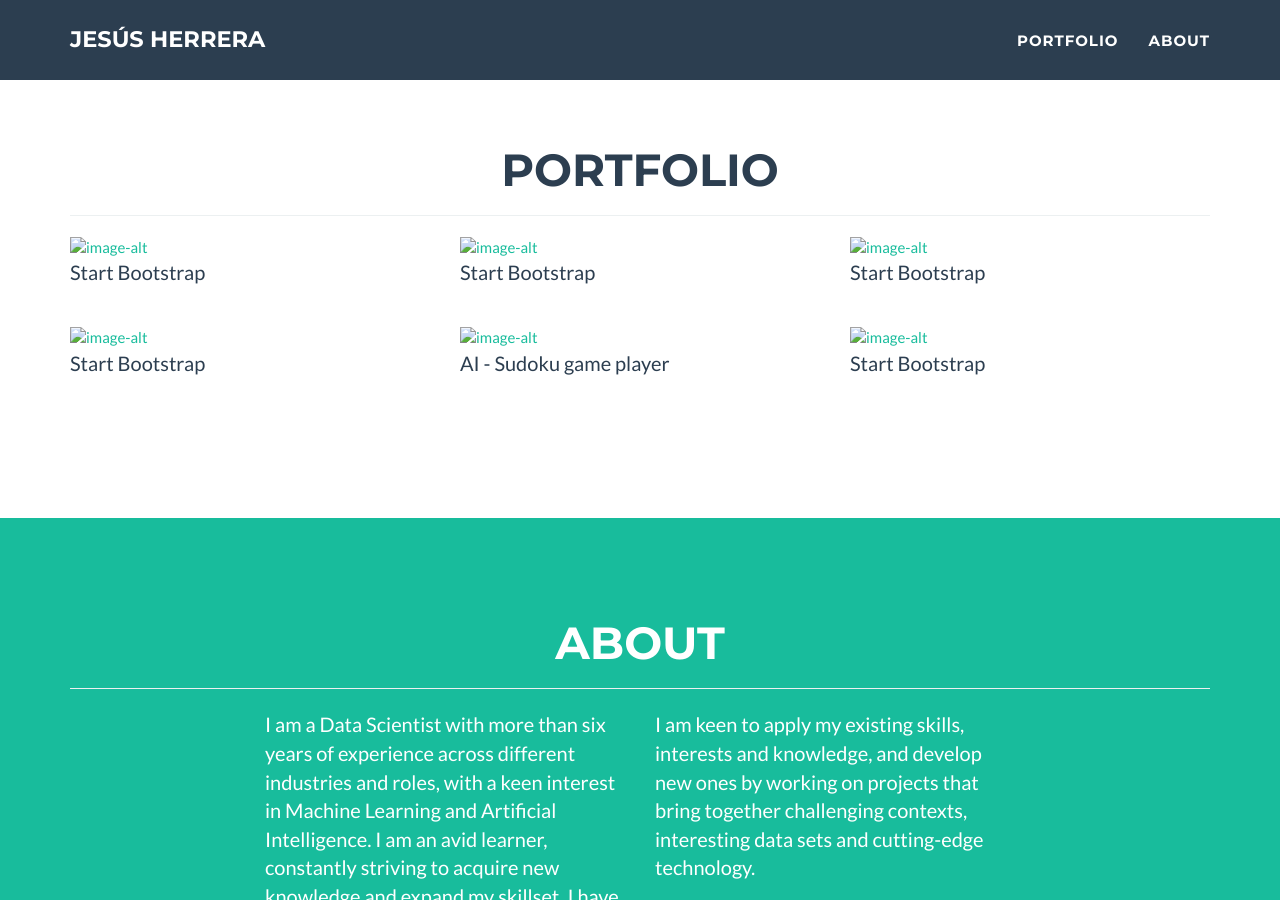
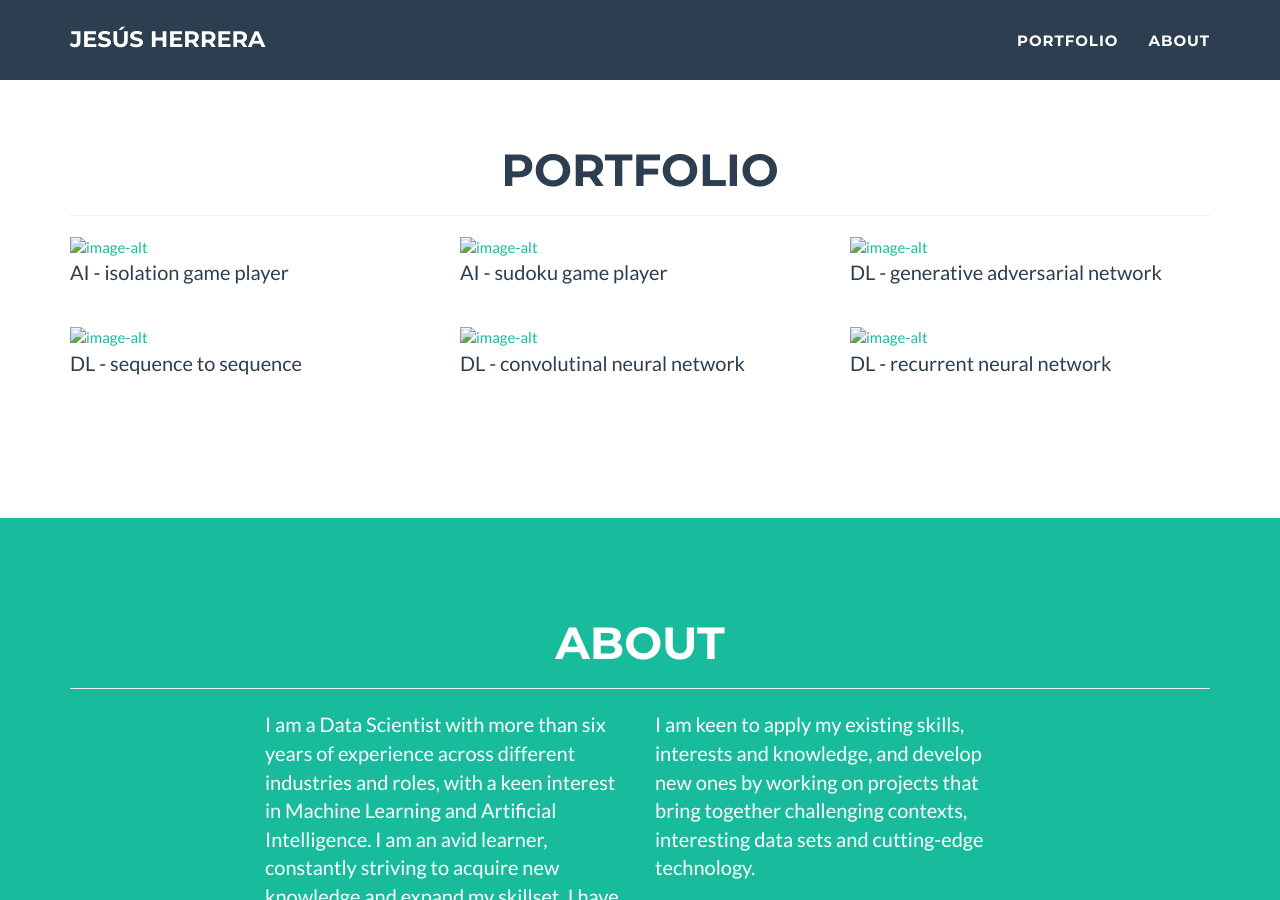
Before and after one commit to chuyh/chuyh.github.io, a Jekyll site: the page built from _posts/2014-07-17-project-2.markdown, in a window 1280 px wide and 900 px high, scrolled down 336 px. Built offline with Jekyll 4.4.1, drawn with Linux system fonts in a browser that asks for light colours.

Commit message:
test
test

```diff
--- a/_posts/2014-07-13-project-6.markdown
+++ b/_posts/2014-07-13-project-6.markdown
@@ -5,7 +5,7 @@ date: 2014-07-15
 img: bike_.jpg
 alt: image-alt
 project-date: April 2014
-client: AI - Sudoku game player
+client: DL - convolutinal neural network
 category: Web Development
 description: Use this area of the page to describe your project. The icon above is part of a free icon set by <a href="https://sellfy.com/p/8Q9P/jV3VZ/">Flat Icons</a>. On their website, you can download their free set with 16 icons, or you can purchase the entire set with 146 icons for only $12!
 
--- a/_posts/2014-07-14-project-5.markdown
+++ b/_posts/2014-07-14-project-5.markdown
@@ -5,7 +5,7 @@ date: 2014-07-14
 img: bike_.jpg
 alt: image-alt
 project-date: April 2014
-client: Start Bootstrap
+client: DL - recurrent neural network
 category: Web Development
 description: Use this area of the page to describe your project. The icon above is part of a free icon set by <a href="https://sellfy.com/p/8Q9P/jV3VZ/">Flat Icons</a>. On their website, you can download their free set with 16 icons, or you can purchase the entire set with 146 icons for only $12!
 
--- a/_posts/2014-07-15-project-4.markdown
+++ b/_posts/2014-07-15-project-4.markdown
@@ -5,7 +5,7 @@ date: 2014-07-15
 img: tour_.jpg
 alt: image-alt
 project-date: April 2014
-client: Start Bootstrap
+client: DL - sequence to sequence
 category: Web Development
 description: Use this area of the page to describe your project. The icon above is part of a free icon set by <a href="https://sellfy.com/p/8Q9P/jV3VZ/">Flat Icons</a>. On their website, you can download their free set with 16 icons, or you can purchase the entire set with 146 icons for only $12!
 
--- a/_posts/2014-07-16-project-3.markdown
+++ b/_posts/2014-07-16-project-3.markdown
@@ -5,7 +5,7 @@ date: 2014-07-16
 img: circus.png
 alt: image-alt
 project-date: April 2014
-client: Start Bootstrap
+client: DL - generative adversarial network
 category: Web Development
 description: Use this area of the page to describe your project. The icon above is part of a free icon set by <a href="https://sellfy.com/p/8Q9P/jV3VZ/">Flat Icons</a>. On their website, you can download their free set with 16 icons, or you can purchase the entire set with 146 icons for only $12!
 
--- a/_posts/2014-07-17-project-2.markdown
+++ b/_posts/2014-07-17-project-2.markdown
@@ -5,8 +5,8 @@ date: 2014-07-17
 img: flower_.jpg
 alt: image-alt
 project-date: April 2014
-client: Start Bootstrap
-category: Web Development
+client: AI - sudoku game player
+category: AI - Sudoku game player
 description: Use this area of the page to describe your project. The icon above is part of a free icon set by <a href="https://sellfy.com/p/8Q9P/jV3VZ/">Flat Icons</a>. On their website, you can download their free set with 16 icons, or you can purchase the entire set with 146 icons for only $12!
 
 ---
--- a/_posts/2014-07-18-project-1.markdown
+++ b/_posts/2014-07-18-project-1.markdown
@@ -5,7 +5,7 @@ date: 2014-07-18
 img: sudoku_.jpg
 alt: image-alt
 project-date: April 2014
-client: Start Bootstrap
+client: AI - isolation game player
 category: Web Development
 description: Use this area of the page to describe your project. The icon above is part of a free icon set by <a href="https://sellfy.com/p/8Q9P/jV3VZ/">Flat Icons</a>. On their website, you can download their free set with 16 icons, or you can purchase the entire set with 146 icons for only $12!
 
```
